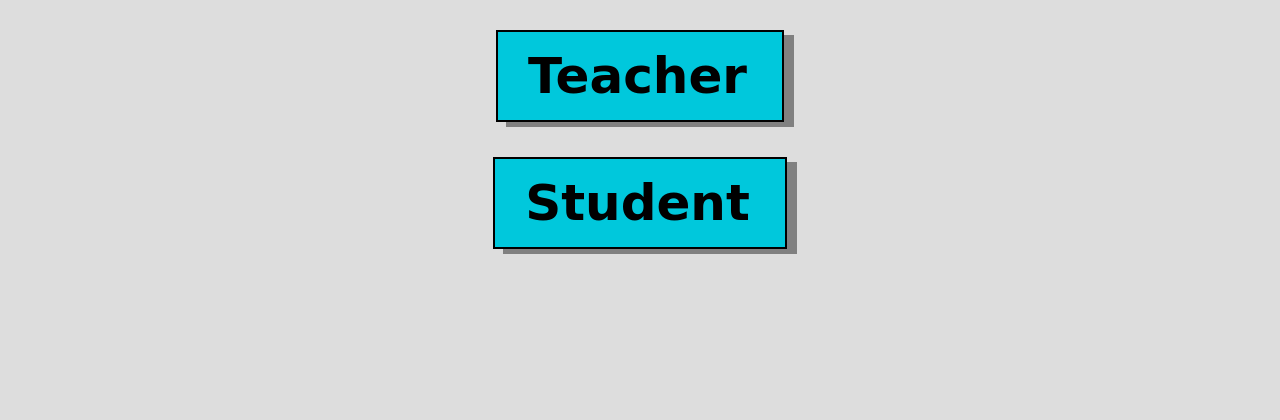
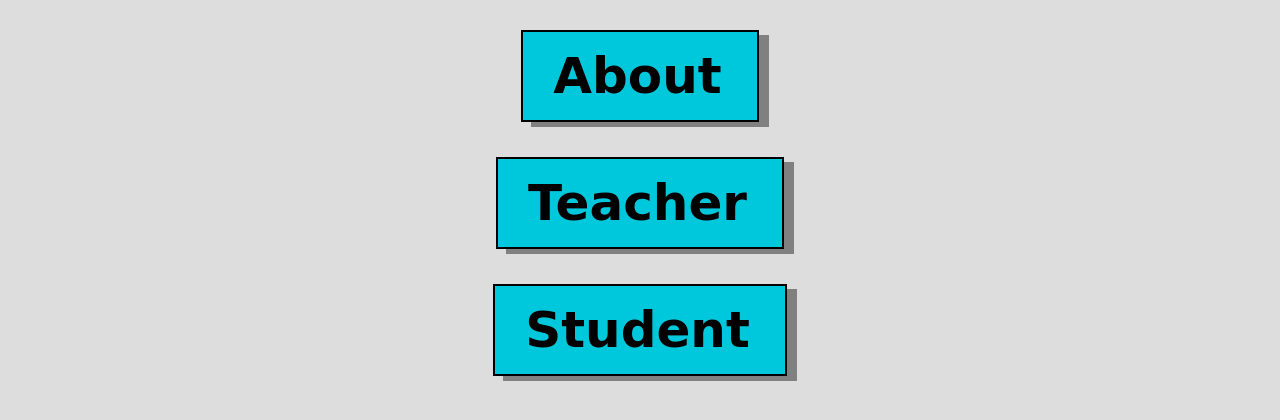
Before and after one commit to KyleMondina/LosAltosHacksIII, a website: page Public/index.html in a window 1280 px wide. Shown: the part 296-716 px from the top of the page. Drawn offline with Linux system fonts and the light colour scheme; a web font is replaced by a local one.

Commit message:
Update index.html

```diff
--- a/Public/index.html
+++ b/Public/index.html
@@ -12,7 +12,12 @@
          <h1>Welcome to patrioticpiratesproject!</h1>
          <h1>Are you a teacher or a student?</h1>
       </div> <br>
+
       <div id="links">
+         <form action="Public/about/about.html">
+            <input type="submit" value="About" style="font-size: 50px;">
+         </form>
+         <br>
          <form action="Public/teacher/teacher.html">
             <input type="submit" value="Teacher" style="font-size: 50px;">
          </form>
```
